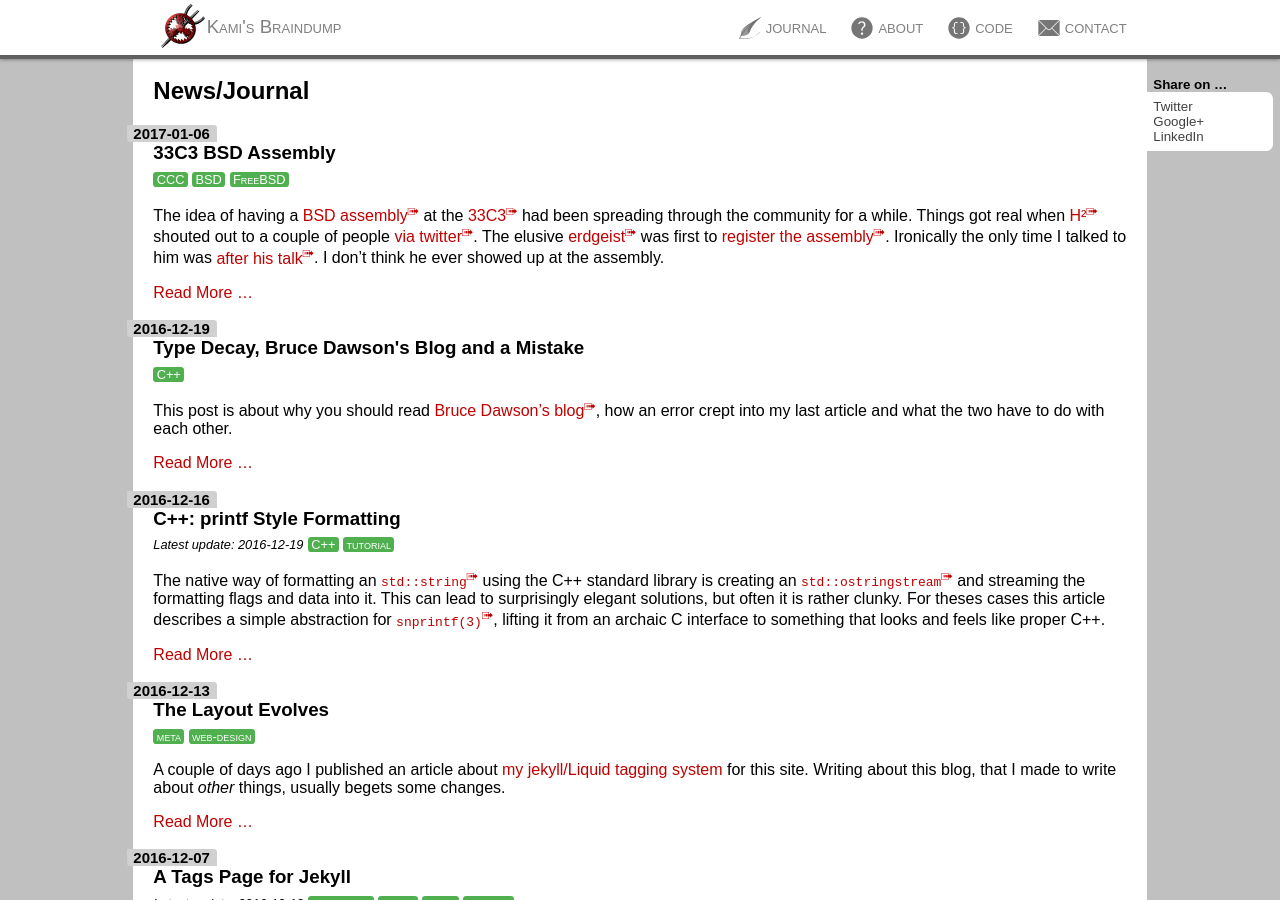
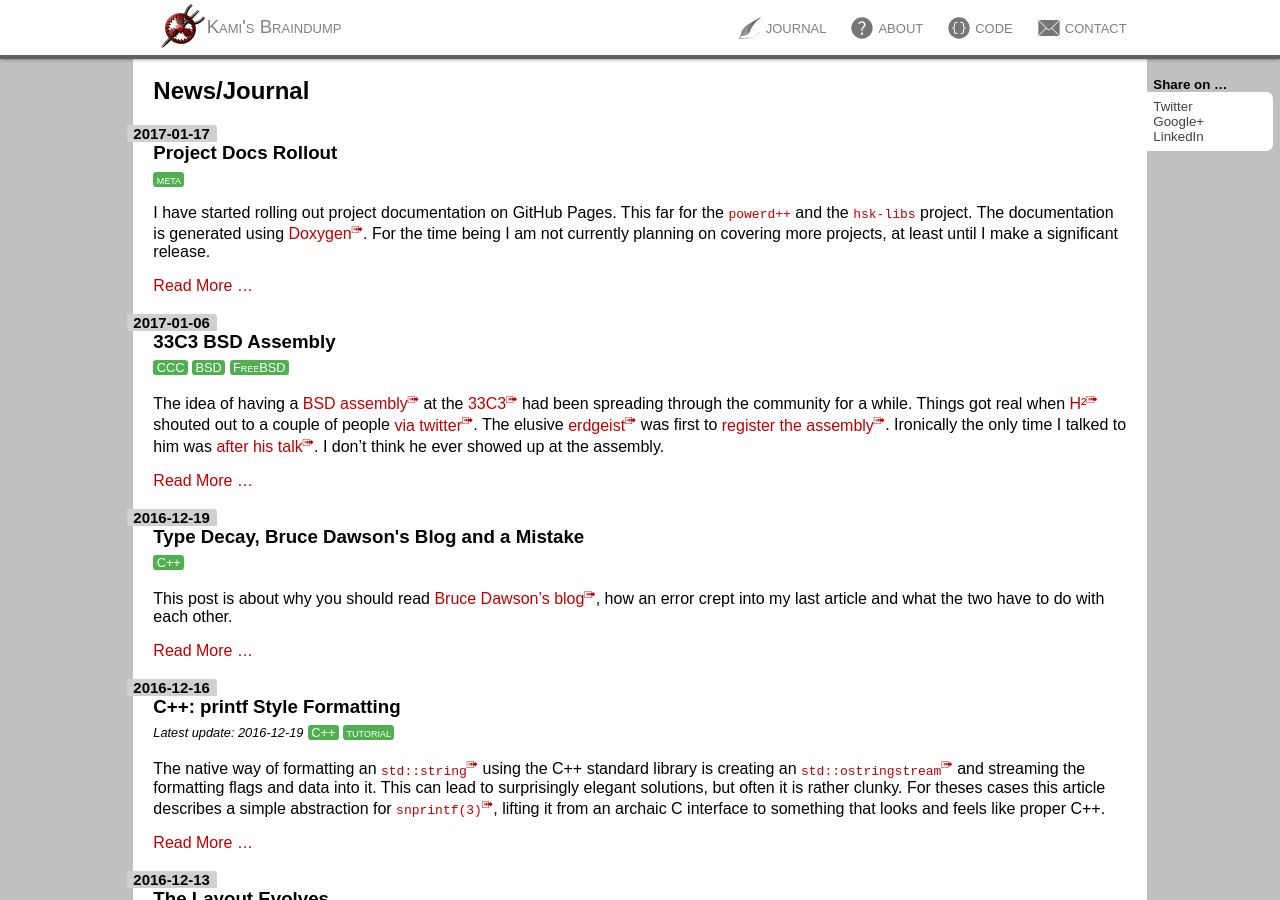
Before and after one commit to lonkamikaze/lonkamikaze.github.io, a Jekyll site: the page built from index.html, in a window 1280 px wide and 900 px high. Built offline with Jekyll 4.4.1, drawn with Linux system fonts in a browser that asks for light colours; some of the changed lines change nothing that is shown.

Commit message:
Add quick post about published docs

```diff
--- a/_config.yml
+++ b/_config.yml
@@ -1,5 +1,6 @@
 title:   Kami's Braindump
 copy:    2013 - 2016 Dominic Fandrey
+github:  https://github.com/lonkamikaze
 history: https://github.com/lonkamikaze/lonkamikaze.github.io/commits/master
 code:    https://github.com/lonkamikaze/lonkamikaze.github.io/blob/master
 safe:    true
--- /dev/null
+++ b/_posts/2017-01-17-project-docs-rollout.md
@@ -0,0 +1,50 @@
+---
+title: Project Docs Rollout
+news:  1
+tag:
+- meta
+---
+
+[`powerd++`]: {{ site.profile }}/powerdxx
+[`hsk-libs`]: {{ site.profile }}/hsk-libs
+[Doxygen]:    http://doxygen.nl/
+[High Speed Karlsruhe]: http://highspeed-karlsruhe.de
+I have started rolling out project documentation on GitHub Pages.
+This far for the [`powerd++`] and the [`hsk-libs`] project. The documentation
+is generated using [Doxygen]. For the time being I am not currently
+planning on covering more projects, at least until I make a significant
+release.
+
+In the process of making that happen I created `gh-pages` orphan
+branches in the respective projects, pushed them to GitHub and imported
+them into `master` as a submodule. Then I fixed up the Makefiles
+to build the documentation and put it into the submodule path, so
+that I only have to do `add`, `commit` and `push` inside the submodule
+to publish. I didn't want to automate this last step, I want to be
+able to `git diff` before I go ahead.
+
+[commit:hsk-libs/Makefile]: {{ site.profile }}/hsk-libs/commit/e1b7fddf0bcf8c5b98f5c62df1f70f6a5d16c3f2#diff-b67911656ef5d18c4ae36cb6741b7965
+So far I've been trying to keep everything in `hsk-libs` buildable
+with `gmake`, but in favour of compressing the code a lot, I threw
+that possibility away, [at least for the docs][commit:hsk-libs/Makefile].
+
+`powerd++`
+----------
+
+The `powerd++` daemon is a CPU clock control daemon for FreeBSD:
+
+- [`powerd++` documentation (html)](/powerdxx/)
+- [`powerd++` documentation (pdf)](/powerdxx/refman.pdf)
+
+`hsk-libs`
+----------
+
+The `hsk-libs` project is an ECU development library for the Infineon
+XC878 microcontroller, dating back to my time with [High Speed Karlsruhe]:
+
+- [`hsk-libs` library developer docs (html)](/hsk-libs/dev/)
+- [`hsk-libs` library developer docs (pdf)](/hsk-libs/dev/hsk-libs-dev.pdf)
+- [`hsk-libs` library user docs (html)](/hsk-libs/user/)
+- [`hsk-libs` library user docs (pdf)](/hsk-libs/user/hsk-libs-user.pdf)
+- [`hsk-libs` build scripts (html)](/hsk-libs/scripts/)
+- [`hsk-libs` build scripts (pdf)](/hsk-libs/scripts/hsk-libs-scripts.pdf)
```
